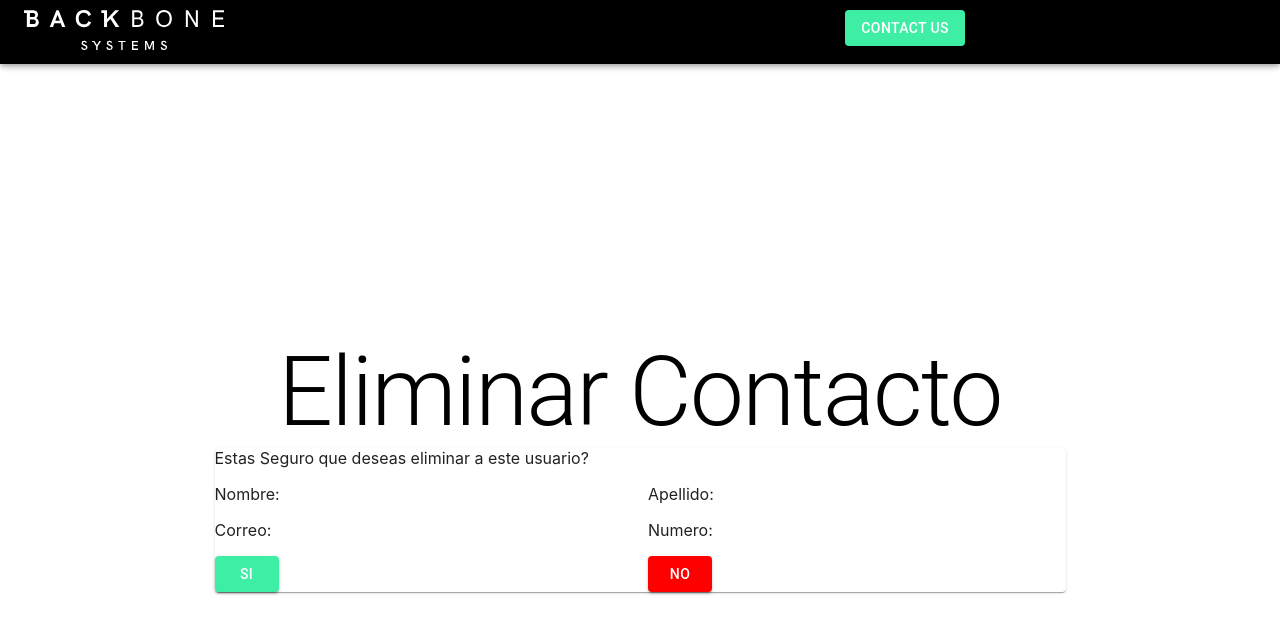
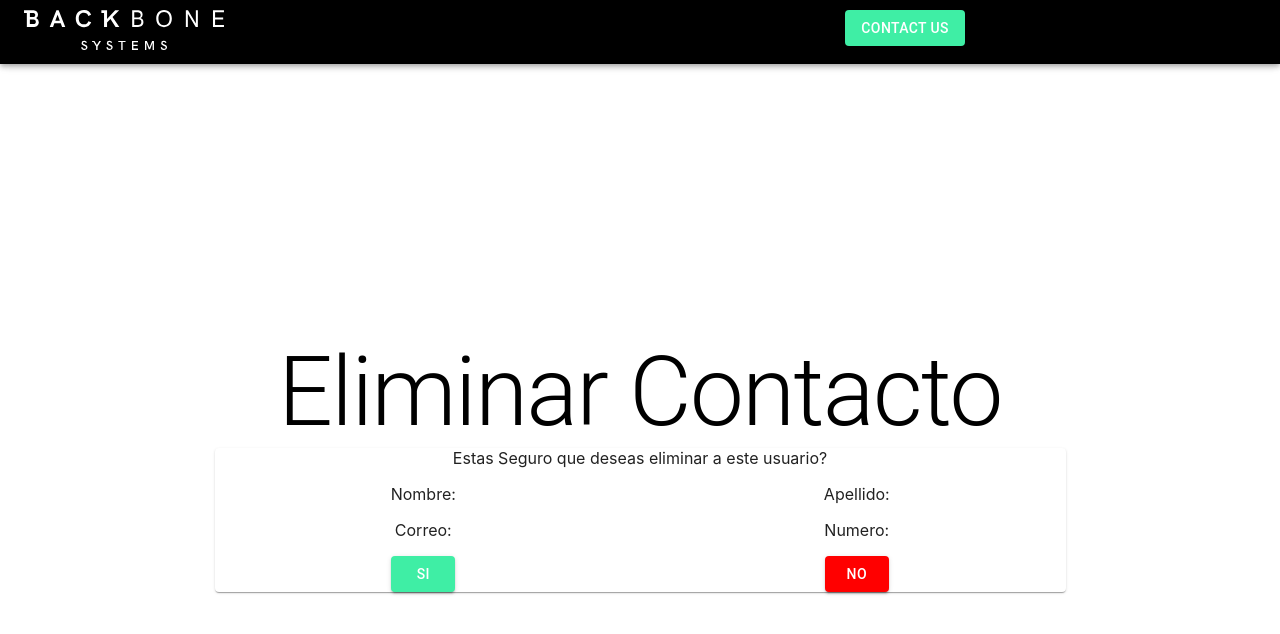
Before and after one commit to caposcar1998/BackboneContacts, a React (Create React App) app: page /delete/1 in a window 1280 px wide. Shown: the top 634 px of the page. Built offline with nearby package versions, Linux system fonts and the light colour scheme; no server answers.

Commit message:
Fix close button

```diff
--- a/src/pages/DeleteContact/DeleteContact.tsx
+++ b/src/pages/DeleteContact/DeleteContact.tsx
@@ -32,6 +32,12 @@ function DeleteContact() {
       });
   }
 
+  function closeDeleteScreen() {
+    setAlertVisibility(true);
+    setMessage("Regresando a home");
+    setTypeAlert("info");
+  }
+
   return (
     <>
       <Typography variant="h1">Eliminar Contacto</Typography>
@@ -39,32 +45,81 @@ function DeleteContact() {
       <Paper>
         <Grid container spacing={2}>
           <Grid item xs={12}>
+            <Grid
+              container
+              direction="column"
+              alignItems="center"
+              justifyContent="center"
+            >
               Estas Seguro que deseas eliminar a este usuario?
             </Grid>
+          </Grid>
           <Grid item xs={6}>
+            <Grid
+              container
+              direction="column"
+              alignItems="center"
+              justifyContent="center"
+            >
               Nombre: {contact?.contact?.firstName}
             </Grid>
+          </Grid>
           <Grid item xs={6}>
+            <Grid
+              container
+              direction="column"
+              alignItems="center"
+              justifyContent="center"
+            >
               Apellido: {contact?.contact?.lastName}
             </Grid>
+          </Grid>
           <Grid item xs={6}>
+            <Grid
+              container
+              direction="column"
+              alignItems="center"
+              justifyContent="center"
+            >
               Correo: {contact?.contact?.email}
             </Grid>
+          </Grid>
           <Grid item xs={6}>
+            <Grid
+              container
+              direction="column"
+              alignItems="center"
+              justifyContent="center"
+            >
               Numero: {contact?.contact?.phone}
             </Grid>
+          </Grid>
           <Grid item xs={6}>
+            <Grid
+              container
+              direction="column"
+              alignItems="center"
+              justifyContent="center"
+            >
               <GenericButton
                 text="Si"
                 action={() => deleteC(contact?.contact?._id)}
               />
             </Grid>
+          </Grid>
           <Grid item xs={6}>
+            <Grid
+              container
+              direction="column"
+              alignItems="center"
+              justifyContent="center"
+            >
               <GenericButton
                 text="No"
-              action={() => console.log(contact)}
+                action={closeDeleteScreen}
                 color="#FF0000"
               />
+            </Grid>
           </Grid>
         </Grid>
       </Paper>
--- a/src/pages/EditContact/EditContact.tsx
+++ b/src/pages/EditContact/EditContact.tsx
@@ -43,6 +43,12 @@ function EditContact() {
         setMessage(e["message"]);
         setTypeAlert("error");
       });
+  }
+
+  function closeEditScreen() {
+    setAlertVisibility(true);
+    setMessage("Regresando a home");
+    setTypeAlert("info");
   }
 
   return (
@@ -109,7 +115,7 @@ function EditContact() {
               />
             </Grid>
           </Grid>
-          <Grid item xs={12}>
+          <Grid item xs={6}>
             <Grid
               container
               direction="column"
@@ -117,6 +123,20 @@ function EditContact() {
               justifyContent="center"
             >
               <GenericButton text="Editar" action={onSubmit} />
+            </Grid>
+          </Grid>
+          <Grid item xs={6}>
+            <Grid
+              container
+              direction="column"
+              alignItems="center"
+              justifyContent="center"
+            >
+              <GenericButton
+                text="Cancelar"
+                action={closeEditScreen}
+                color="#FF0000"
+              />
             </Grid>
           </Grid>
         </Grid>
```
Lines whose indentation alone changed are shown as unchanged.
